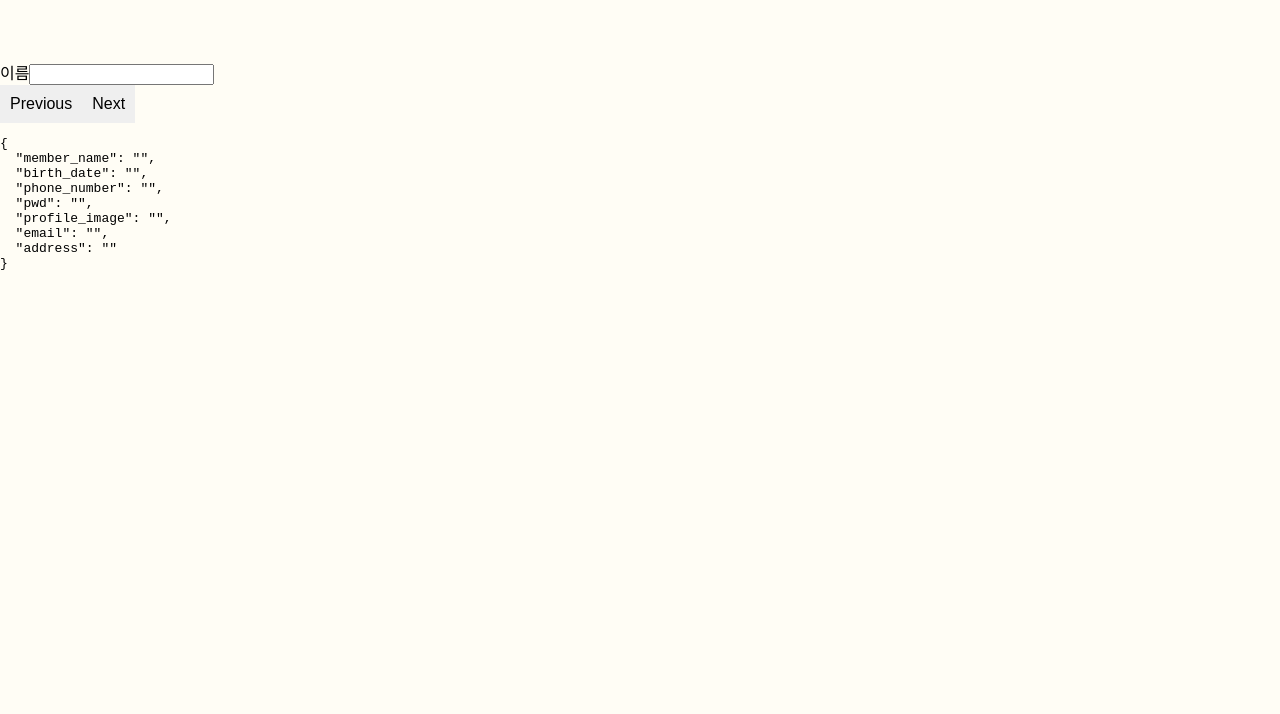
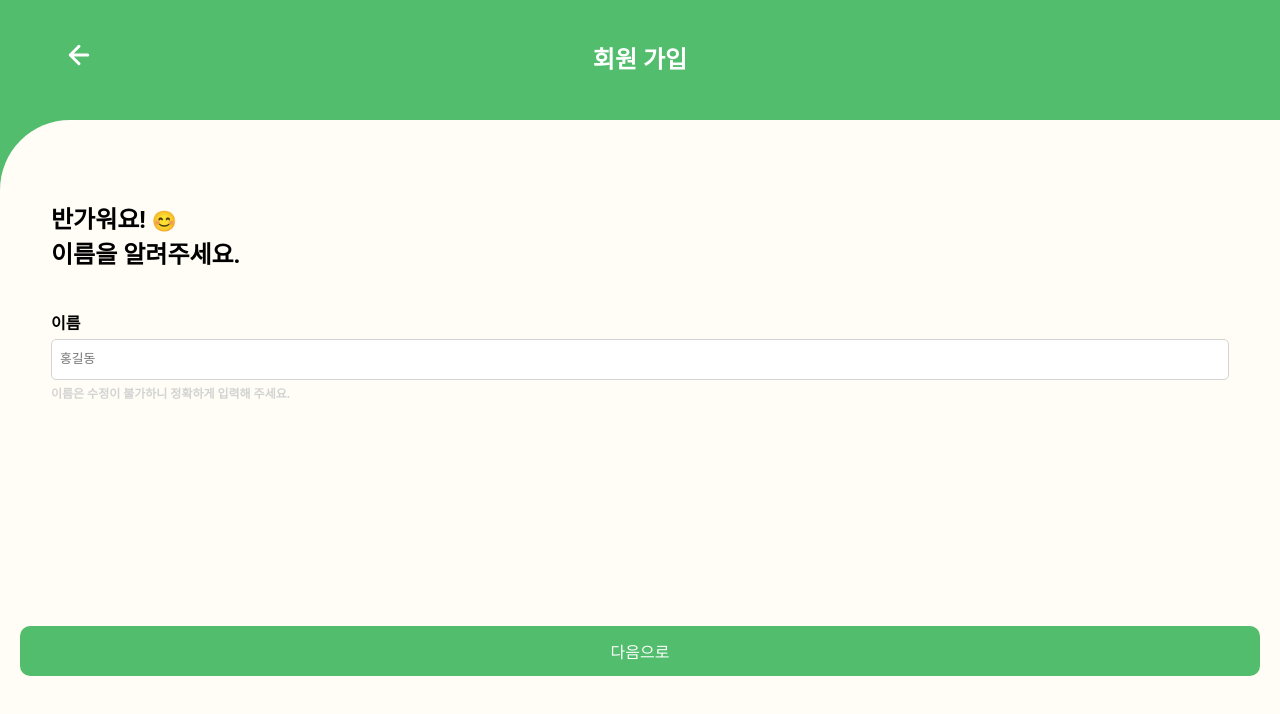
Before and after one commit to JJOK97/more-more, a React (Vite) app in the folder frontend/: page /signup in a window 1280 px wide. Shown: the top 714 px of the page. Built offline with nearby package versions, Linux system fonts and the light colour scheme; a web font is replaced by a local one.

Commit message:
design: 회원가입 디자인 및 유효성 검사 완료 (design/signup/S11P21A605-372)

```diff
--- a/frontend/src/assets/css/common/Main.css
+++ b/frontend/src/assets/css/common/Main.css
@@ -1,7 +1,7 @@
 :root {
 	--primary-color: #52bd6d;
 	--secondary-color: #aaa;
-	--background-color: #FFFDF5;
+	--background-color: #fffdf5;
 	--text-color: #000;
 	--card-shadow: 0 2px 4px rgba(0, 0, 0, 0.1);
 }
@@ -17,10 +17,10 @@
 
 .main-profile-title,
 .main-groups-title {
-    font-size: 1rem;
-    font-weight: 600;
-    color: var(--primary-color);
-    margin-bottom: 0.5rem;
+	font-size: 1rem;
+	font-weight: 600;
+	color: var(--primary-color);
+	margin-bottom: 0.5rem;
 }
 
 .main-profile-data {
@@ -142,3 +142,7 @@
 		padding: 0.75rem;
 	}
 }
+
+input {
+	font-family: pretandard;
+}
--- /dev/null
+++ b/frontend/src/assets/css/user/signup.css
@@ -0,0 +1,160 @@
+.signup-container {
+	position: fixed;
+	top: 0;
+	left: 0;
+	right: 0;
+	bottom: 0;
+	background-color: #52bd6d;
+	display: flex;
+	align-items: end;
+}
+
+.signup-form {
+	padding: 0 1.25rem;
+	width: 100%;
+	height: 85vh;
+	background-color: #fffdf5;
+	border-radius: 70px 0 0 0;
+	display: flex;
+	flex-direction: column;
+	align-items: center;
+	justify-content: space-between;
+}
+
+.signup-nav-button {
+	width: 100%;
+}
+
+.signup-nav-button > img {
+	position: fixed;
+	top: 5%;
+	left: 5%;
+	width: 30px;
+	height: 30px;
+}
+
+.signup-nav-button > button {
+	margin-bottom: 10%;
+	width: 100%;
+	height: 3.125rem;
+	border-radius: 10px;
+	background-color: #52bd6d;
+	color: white;
+}
+
+.registration-step-title {
+	position: fixed;
+	top: 5%;
+	left: 0%;
+	width: 100%;
+	display: flex;
+	justify-content: center;
+	font-size: 1.5rem;
+	font-weight: bold;
+	color: white;
+}
+
+.registration-step-container {
+	width: 95%;
+}
+
+.welcome-message {
+	font-size: 1.5rem;
+}
+
+.emoji {
+	font-size: 1.25rem;
+}
+
+.registration-step-content {
+	font-weight: bold;
+	margin-top: 5rem;
+}
+
+.input-group {
+	margin-top: 2.5rem;
+	display: flex;
+	flex-direction: column;
+	font-size: 1rem;
+}
+
+.input-with-button {
+	display: flex;
+	justify-content: space-between;
+	align-items: center;
+}
+
+.input-with-button > .input-field {
+	width: 65%;
+}
+
+.verify-button {
+	width: 25%;
+	height: 2.55rem;
+	border-radius: 5px;
+	padding: 0.5rem;
+	background-color: #52bd6d;
+	color: white;
+}
+
+.input-field {
+	height: 1.45rem;
+	border-radius: 5px;
+	border: 0.25px solid lightgray;
+	color: rgb(94, 94, 94);
+	font-size: 0.8rem;
+	padding: 0.5rem;
+	margin-top: 0.285rem;
+}
+
+.input-field:focus {
+	outline: none;
+	border-color: #52bd6d;
+	box-shadow: 0 0 0 2px rgba(82, 189, 109, 0.2);
+	transition: all 0.3s ease;
+	color: #000000;
+}
+
+.input-field:focus::placeholder {
+	opacity: 0.7;
+}
+
+.input-field:focus + label {
+	color: #52bd6d;
+}
+
+.input-note {
+	font-size: 0.75rem;
+	margin-top: 0.285rem;
+	color: lightgray;
+	transition: opacity 1s ease;
+}
+
+.input-note.visible {
+	opacity: 1;
+}
+
+.error-message {
+	font-size: 0.75rem;
+	margin-top: 0.285rem;
+	color: rgb(255, 0, 0);
+	transition: opacity 1s ease;
+}
+
+.error-message.visible {
+	opacity: 1;
+}
+
+.image-area {
+	cursor: pointer;
+	display: flex;
+	justify-content: center;
+	align-items: center;
+}
+
+.image-area > img {
+	width: 12rem;
+	height: 12rem;
+	border-radius: 20rem;
+	object-fit: cover;
+}
--- a/frontend/src/components/signup/Step1.jsx
+++ b/frontend/src/components/signup/Step1.jsx
@@ -1,18 +1,41 @@
-import { ErrorMessage, Field } from 'formik';
+import React from 'react';
+import { ErrorMessage, Field, useField } from 'formik';
 
-const Step1 = () => (
-	<div>
-		<label>이름</label>
+const Step1 = () => {
+	const [field, meta] = useField('member_name');
+
+	return (
+		<div className="registration-step-container">
+			<div className="registration-step-title">회원 가입</div>
+			<div className="registration-step-content">
+				<div className="welcome-message">
+					반가워요! <span className="emoji">😊</span>
+					<br />
+					이름을 알려주세요.
+				</div>
+				<div className="input-group">
+					<label
+						htmlFor="member_name"
+						className="input-label"
+					>
+						이름
+					</label>
 					<Field
 						name="member_name"
 						type="text"
+						placeholder="홍길동"
+						className="input-field"
 					/>
 					<ErrorMessage
 						name="member_name"
 						component="div"
-			className="error"
+						className="error-message"
 					/>
+					{!meta.error && <div className="input-note">이름은 수정이 불가하니 정확하게 입력해 주세요.</div>}
+				</div>
+			</div>
 		</div>
 	);
+};
 
 export default Step1;
--- a/frontend/src/components/signup/Step5.jsx
+++ b/frontend/src/components/signup/Step5.jsx
@@ -1,22 +1,34 @@
-import { Field, ErrorMessage } from 'formik';
+import React from 'react';
+import { Field, ErrorMessage, useField } from 'formik';
 
 const Step5 = () => {
+	const [field, meta] = useField('phone_number');
+
 	return (
-		<div>
-			<h2>Step 5: 휴대폰 번호 입력</h2>
-			<div>
+		<div className="registration-step-container">
+			<div className="registration-step-title">연락처 등록</div>
+			<div className="registration-step-content">
+				<div className="welcome-message">
+					연락처 연동을 위한 <br />
+					휴대폰 번호를 입력해주세요.
+				</div>
+
+				<div className="input-group">
 					<label htmlFor="phone_number">휴대폰 번호</label>
 					<Field
 						id="phone_number"
 						name="phone_number"
 						placeholder="010-1234-5678"
 						type="text"
+						className="input-field"
 					/>
 					<ErrorMessage
 						name="phone_number"
 						component="div"
-					className="error"
+						className="error-message"
 					/>
+					{!meta.error && <div className="input-note">'-'없이 숫자만 입력해주세요.</div>}
+				</div>
 			</div>
 		</div>
 	);
--- a/frontend/src/components/signup/Step6.jsx
+++ b/frontend/src/components/signup/Step6.jsx
@@ -1,35 +1,37 @@
-import React, { useState } from 'react';
+import React from 'react';
 import { useField, ErrorMessage, useFormikContext } from 'formik';
+import ProfileImgIcon from '@/assets/img/common/profile_img.svg';
 
 const Step6 = () => {
-	const { setFieldValue } = useFormikContext();
-	const [field, meta] = useField('profile_image');
-	const [previewUrl, setPreviewUrl] = useState(null);
+	const { setFieldValue, values } = useFormikContext();
+	const [field, meta, helpers] = useField('profile_image');
 
 	const handleChange = (event) => {
 		const file = event.currentTarget.files[0];
 		if (file) {
-			// File 객체를 직접 저장하는 대신 필요한 정보만 저장
-			setFieldValue('profile_image', {
-				name: file.name,
-				type: file.type,
-				size: file.size,
-			});
-
-			// 파일 미리보기 URL 생성
-			const reader = new FileReader();
-			reader.onloadend = () => {
-				setPreviewUrl(reader.result);
-			};
-			reader.readAsDataURL(file);
+			setFieldValue('profile_image', file);
+			const fileUrl = URL.createObjectURL(file);
+			setFieldValue('profile_image_preview', fileUrl);
+		} else {
+			setFieldValue('profile_image', null);
+			setFieldValue('profile_image_preview', null);
 		}
 	};
 
+	const handleClick = () => {
+		document.getElementById('profile_image').click();
+	};
+
 	return (
-		<div>
-			<h2>Step 5: 프로필 이미지 업로드</h2>
-			<div>
-				<label htmlFor="profile_image">프로필 이미지</label>
+		<div className="registration-step-container">
+			<div className="registration-step-title">프로필 등록</div>
+			<div className="registration-step-content">
+				<div className="welcome-message">
+					프로필에 등록할 <br />
+					이미지를 선택해주세요.
+				</div>
+
+				<div className="input-group">
 					<input
 						id="profile_image"
 						name="profile_image"
@@ -37,32 +39,28 @@ const Step6 = () => {
 						onChange={handleChange}
 						onBlur={field.onBlur}
 						accept="image/*"
-				/>
-				{meta.touched && meta.error ? <div className="error">{meta.error}</div> : null}
-				<ErrorMessage
-					name="profile_image"
-					component="div"
-					className="error"
+						style={{ display: 'none' }}
 					/>
 
-				{previewUrl && (
-					<div>
-						<h4>미리보기:</h4>
+					<div
+						onClick={handleClick}
+						className="image-area"
+					>
+						{values.profile_image_preview ? (
 							<img
-							src={previewUrl}
+								src={values.profile_image_preview}
 								alt="Profile preview"
-							style={{ maxWidth: '200px' }}
 							/>
+						) : (
+							<img
+								src={ProfileImgIcon}
+								alt="프로필 이미지 선택"
+							/>
+						)}
 					</div>
-				)}
 
-				{field.value && (
-					<div>
-						<h4>선택된 파일:</h4>
-						<p>파일명: {field.value.name}</p>
-						<p>파일 크기: {(field.value.size / 1024 / 1024).toFixed(2)} MB</p>
+					{meta.touched && meta.error && <div className="error-message">{meta.error}</div>}
 				</div>
-				)}
 			</div>
 		</div>
 	);
--- a/frontend/src/components/signup/Step8.jsx
+++ b/frontend/src/components/signup/Step8.jsx
@@ -1,25 +1,35 @@
 import { Field, ErrorMessage } from 'formik';
 
-const Step2 = () => {
+const Step8 = () => {
 	return (
-		<div>
-			<h2>Step 2: 생년월일 입력</h2>
-			<div>
-				<label htmlFor="birth_date">생년월일</label>
+		<div className="registration-step-container">
+			<div className="registration-step-title">생일 입력</div>
+			<div className="registration-step-content">
+				<div className="welcome-message">
+					프로필에 사용할 <br /> 생년월일을 입력해주세요.
+				</div>
+				<div className="input-group">
+					<label
+						htmlFor="birth_date"
+						className="input-label"
+					>
+						생년월일
+					</label>
 					<Field
 						id="birth_date"
 						name="birth_date"
 						placeholder="yymmdd"
 						type="text"
+						className="input-field"
 					/>
 					<ErrorMessage
 						name="birth_date"
-					component="div"
-					className="error"
+						render={(msg) => <div className="error-message">{msg}</div>}
 					/>
+				</div>
 			</div>
 		</div>
 	);
 };
 
-export default Step2;
+export default Step8;
--- a/frontend/src/pages/user/Signup.jsx
+++ b/frontend/src/pages/user/Signup.jsx
@@ -2,6 +2,11 @@ import React, { useState } from 'react';
 import { Formik, Form } from 'formik';
 import * as Yup from 'yup';
 import { useNavigate } from 'react-router-dom';
+
+import '@/assets/css/user/signup.css';
+
+import arrowleft from '@/assets/img/common/arrow-left.svg';
+
 import Step1 from '@/components/signup/Step1';
 import Step2 from '@/components/signup/Step2';
 import Step3 from '@/components/signup/Step3';
@@ -24,7 +29,7 @@ const validationSchemas = [
 	}),
 	Yup.object({
 		verification_code: Yup.string()
-			.length(6, '인증번호는 6자리여야 합니다.')
+			.length(6, '인증번호가 일치하지 않습니다.')
 			.required('인증번호는 필수 입력 항목입니다.'),
 	}),
 	Yup.object({
@@ -44,13 +49,14 @@ const validationSchemas = [
 	}),
 	Yup.object({
 		profile_image: Yup.mixed()
+			.nullable()
 			.test('fileSize', '파일 크기가 너무 큽니다.', (value) => {
 				if (!value) return true; // 파일 없으면 검사하지 않음
 				return value.size <= 102400; // 100KB 이하
 			})
 			.test('fileType', '이미지 파일만 업로드 가능합니다.', (value) => {
 				if (!value) return true;
-				return ['image/jpeg', 'image/png', 'image/gif'].includes(value.type); // 허용 이미지 유형
+				return ['image/jpeg', 'image/png', 'image/gif'].includes(value.type);
 			}),
 	}),
 	Yup.object({
@@ -81,7 +87,8 @@ const Signup = () => {
 		birth_date: '',
 		phone_number: '',
 		pwd: '',
-		profile_image: '',
+		profile_image: null,
+		profile_image_preview: null,
 		email: '',
 		address: '',
 	};
@@ -123,15 +130,15 @@ const Signup = () => {
 						{step === 7 && <Step8 />}
 
 						<div className="signup-nav-button">
-							<button
-								type="button"
+							<img
+								src={arrowleft}
 								onClick={handlePrevious}
-							>
-								Previous
+							/>
+
+							<button type="submit">
+								{step === validationSchemas.length - 1 ? '회원가입' : '다음으로'}
 							</button>
-							<button type="submit">{step === validationSchemas.length - 1 ? 'Submit' : 'Next'}</button>
 						</div>
-						<pre>{JSON.stringify(values, null, 2)}</pre>
 					</Form>
 				)}
 			</Formik>
```
Also changed, not shown: frontend/src/components/signup/Step2.jsx (+14 -6 lines), frontend/src/components/signup/Step3.jsx (+21 -6 lines), frontend/src/components/signup/Step4.jsx (+20 -8 lines), frontend/src/components/signup/Step7.jsx (+20 -10 lines), frontend/src/assets/img/common/arrow-left.svg (added), frontend/src/assets/img/common/profile_img.svg (added). Lines whose indentation alone changed are shown as unchanged.
